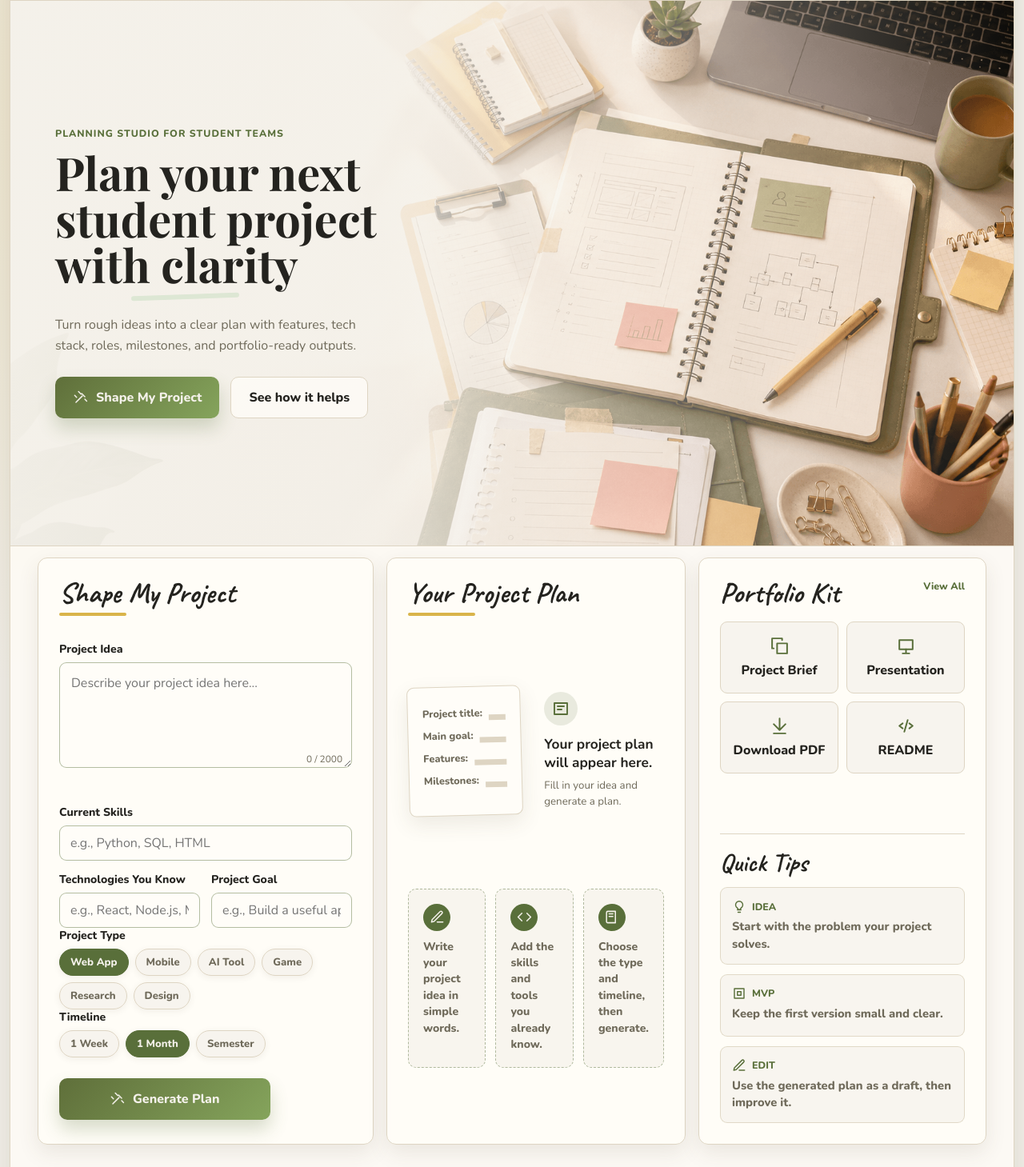
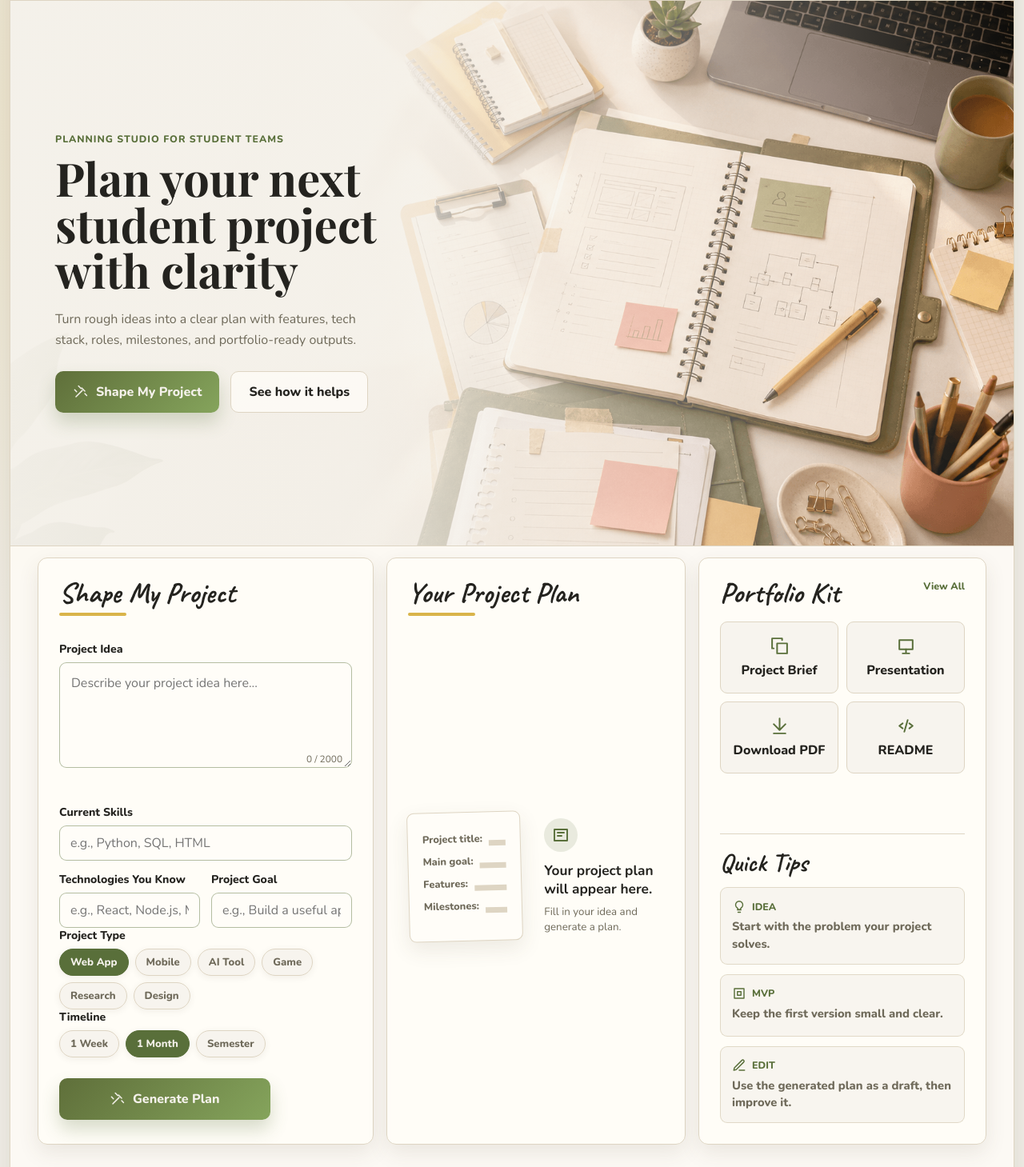
Before and after one commit to amlrizk03/ideadesk, a plain HTML site: page docs/index.html in a window 1280 px wide. Shown: the part 105-1564 px from the top of the page at 80% size. Drawn offline with nearby package versions, Linux system fonts and the light colour scheme.

Commit message:
Remove planner instruction cards

```diff
--- a/docs/index.html
+++ b/docs/index.html
@@ -191,35 +191,6 @@
                 </div>
               </div>
 
-              <div class="before-plan">
-                <article>
-                  <span>
-                    <svg viewBox="0 0 24 24" aria-hidden="true">
-                      <path d="M12 20h9" />
-                      <path d="M16.5 3.5a2.1 2.1 0 0 1 3 3L7 19l-4 1 1-4Z" />
-                    </svg>
-                  </span>
-                  <p>Write your project idea in simple words.</p>
-                </article>
-                <article>
-                  <span>
-                    <svg viewBox="0 0 24 24" aria-hidden="true">
-                      <path d="M16 18l6-6-6-6" />
-                      <path d="M8 6l-6 6 6 6" />
-                    </svg>
-                  </span>
-                  <p>Add the skills and tools you already know.</p>
-                </article>
-                <article>
-                  <span>
-                    <svg viewBox="0 0 24 24" aria-hidden="true">
-                      <path d="M4 19.5V5a2 2 0 0 1 2-2h12v18H6a2 2 0 0 1-2-1.5Z" />
-                      <path d="M8 7h6M8 11h6" />
-                    </svg>
-                  </span>
-                  <p>Choose the type and timeline, then generate.</p>
-                </article>
-              </div>
             </div>
 
             <div class="loading-message hidden" id="loadingState">
--- a/docs/style.css
+++ b/docs/style.css
@@ -239,16 +239,7 @@ h1 {
   letter-spacing: 0;
 }
 
-.intro-text h1::after {
-  display: block;
-  width: 135px;
-  height: 6px;
-  margin: 8px 0 0 95px;
-  border-radius: 999px;
-  content: "";
-  background: var(--yellow);
-  transform: rotate(-2deg);
-}
+
 
 .intro-text p:not(.small-heading) {
   max-width: 390px;
```
